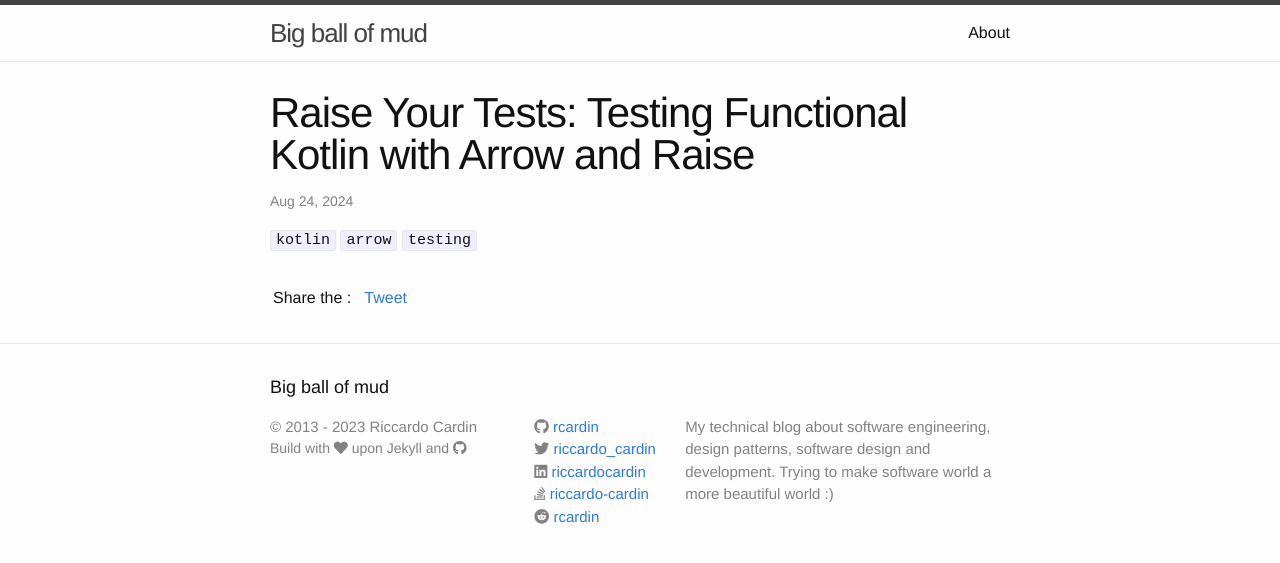
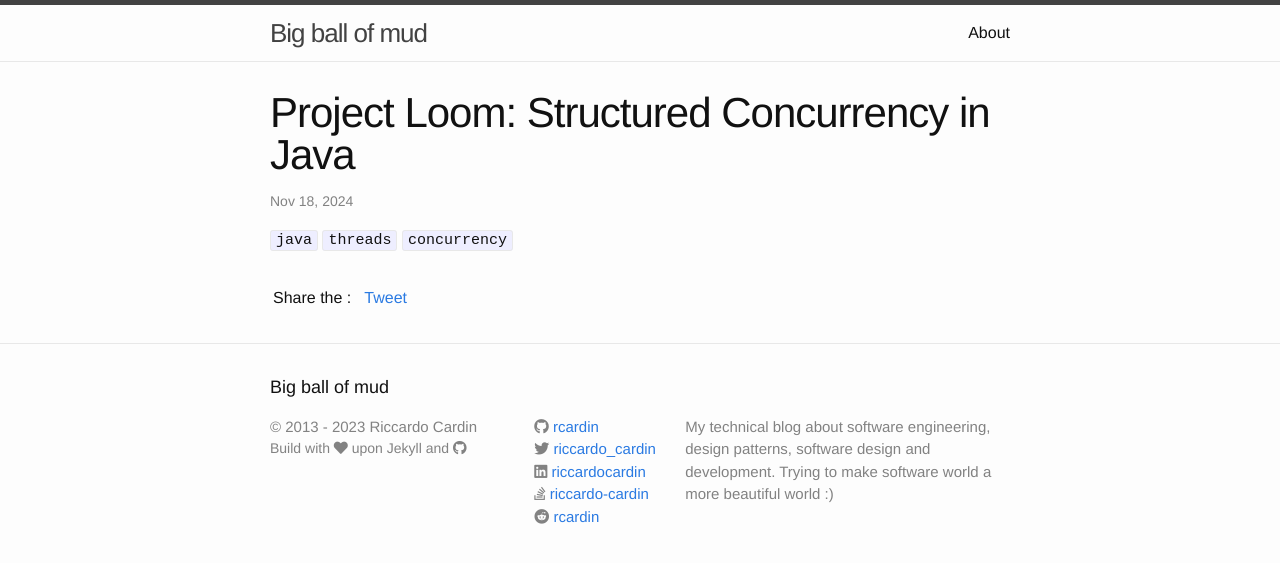
Before and after one commit to rcardin/rcardin.github.io, a Jekyll site: the page built from _posts/2024-11-18-structured-concurrency-java.markdown, in a window 1280 px wide. Shown: the top 563 px of the page. Built offline with Jekyll 4.4.1, drawn with Linux system fonts in a browser that asks for light colours; nearby versions of some CDN libraries; comment, search, counter and statistics services are not loaded.

Commit message:
Update post title and metadata for structured concurrency in Java

```diff
--- a/_posts/2024-11-18-structured-concurrency-java.markdown
+++ b/_posts/2024-11-18-structured-concurrency-java.markdown
@@ -1,17 +1,17 @@
 ---
 layout: post
-title: "Raise Your Tests: Testing Functional Kotlin with Arrow and Raise"
-date:   2024-08-24 11:50:49
+title: "Project Loom: Structured Concurrency in Java"
+date:   2024-11-18 17:12:30
 comments: true
-categories: kotlin arrow testing
+categories: java threads concurrency
 tags:
-    - kotlin
-    - arrow
-    - testing
-summary: "A wide-randing guide to testing your functional Kotlin code with Arrow and the Raise DSL. "
+    - java
+    - threads
+    - concurrency
+summary: "In this article, we will explore the concept of structured concurrency and how Project Loom simplifies writing concurrent code in Java"
 social-share: true
-social-title: "Raise Your Tests: Testing Functional Kotlin with Arrow and Raise"
-social-tags: "kotlin, arrow, testing"
+social-title: "Project Loom: Structured Concurrency in Java"
+social-tags: "Java, Threads, Concurrency"
 math: false
-rockthejvm: https://blog.rockthejvm.com/testing-raise/
+rockthejvm: https://rockthejvm.com/articles/structured-concurrency-in-java
 ---
```
